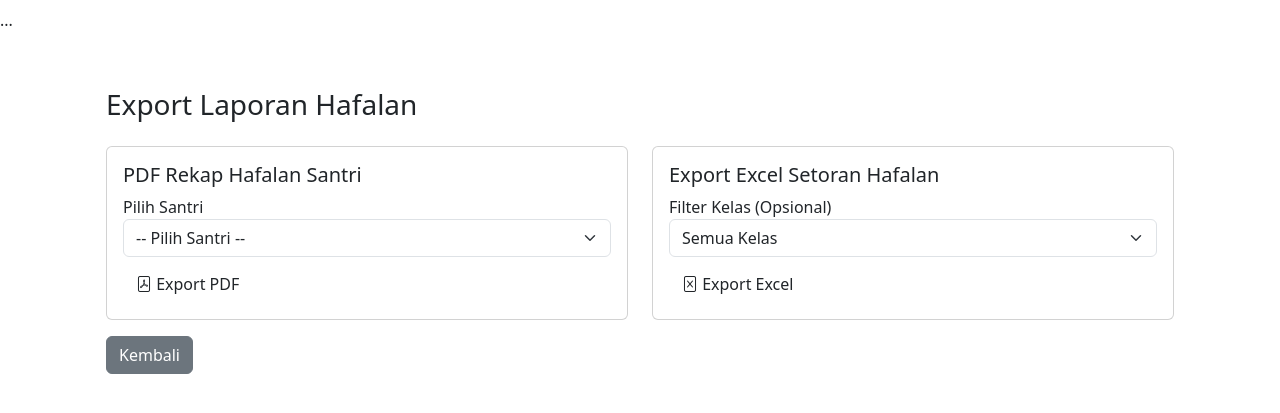
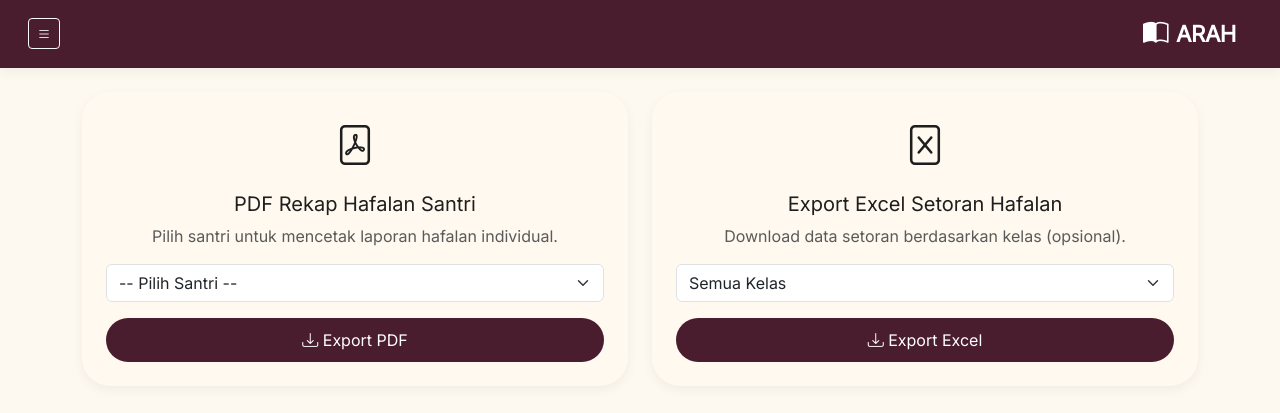
Before and after one commit to AdiiXD/ARAH-Aplikasi-Rekap-Ayat-dan-Hafalan, a PHP site: the page made by views/reports/ustadz.php in a window 1280 px wide. Shown: the top 413 px of the page. Run offline with PHP 8.4, Linux system fonts and the light colour scheme; the template is opened without the code that fills it, so the values that code supplies are empty; the visitor is signed in with stand-in values (Sample User, id 1).

Commit message:
style(reports): redesign halaman laporan untuk admin, ustadz, orang tua dengan card modern, tombol pill, dan konsisten brand ARAH

```diff
--- a/views/reports/ustadz.php
+++ b/views/reports/ustadz.php
@@ -1,59 +1,57 @@
 <?php
 /** @var \Illuminate\Database\Eloquent\Collection|\App\Models\Santri[] $santriList */
+$santriList = $santriList ?? collect();
+$title = "Laporan - Ustadz | ARAH";
+$activeMenu = "reports";
+ob_start();
 ?>
-<!DOCTYPE html>
-<html lang="id">
-<head>
-    <meta charset="UTF-8">
-    <meta name="viewport" content="width=device-width, initial-scale=1.0">
-    <title>Laporan - Ustadz</title>
-    <link href="https://cdn.jsdelivr.net/npm/bootstrap@5.3.0-alpha1/dist/css/bootstrap.min.css" rel="stylesheet">
-    <link rel="stylesheet" href="https://cdn.jsdelivr.net/npm/bootstrap-icons@1.11.3/font/bootstrap-icons.min.css">
-    <style>/* sama seperti admin */</style>
-</head>
-<body>
-<nav class="navbar navbar-maroon navbar-dark">...</nav>
-<div class="container mt-4">
-    <div class="card-custom p-4">
-        <h3 class="mb-4">Export Laporan Hafalan</h3>
-        <div class="row">
-            <div class="col-md-6 mb-3">
-                <div class="card p-3">
-                    <h5>PDF Rekap Hafalan Santri</h5>
-                    <form method="GET" action="index.php">
+
+<div class="row g-4">
+    <div class="col-md-6">
+        <div class="card-custom p-4 text-center h-100">
+            <i class="bi bi-file-pdf fs-1 text-maroon"></i>
+            <h5 class="mt-3">PDF Rekap Hafalan Santri</h5>
+            <p class="text-muted">Pilih santri untuk mencetak laporan hafalan individual.</p>
+            <form method="GET" action="index.php" class="mt-3">
                 <input type="hidden" name="action" value="ustadz/report/pdf">
-                        <div class="mb-2">
-                            <label>Pilih Santri</label>
+                <div class="mb-3">
                     <select name="santri_id" class="form-select" required>
                         <option value="">-- Pilih Santri --</option>
                         <?php foreach ($santriList as $s): ?>
-                                <option value="<?= $s->id ?>"><?= htmlspecialchars($s->nama) ?></option>
+                        <option value="<?= $s->id ?>"><?= htmlspecialchars($s->nama) ?> (<?= htmlspecialchars($s->nis ?? '-') ?>)</option>
                         <?php endforeach; ?>
                     </select>
                 </div>
-                        <button type="submit" class="btn btn-maroon"><i class="bi bi-file-pdf"></i> Export PDF</button>
+                <button type="submit" class="btn btn-maroon rounded-pill w-100"><i class="bi bi-download"></i> Export PDF</button>
             </form>
         </div>
     </div>
-            <div class="col-md-6 mb-3">
-                <div class="card p-3">
-                    <h5>Export Excel Setoran Hafalan</h5>
+    <div class="col-md-6">
+        <div class="card-custom p-4 text-center h-100">
+            <i class="bi bi-file-excel fs-1 text-maroon"></i>
+            <h5 class="mt-3">Export Excel Setoran Hafalan</h5>
+            <p class="text-muted">Download data setoran berdasarkan kelas (opsional).</p>
             <form method="GET" action="index.php">
                 <input type="hidden" name="action" value="ustadz/report/excel">
-                        <div class="mb-2">
-                            <label>Filter Kelas (Opsional)</label>
+                <div class="mb-3">
                     <select name="kelas_id" class="form-select">
                         <option value="">Semua Kelas</option>
-                                <!-- Dinamis dari kelas santri binaan, bisa query langsung -->
+                        <?php
+                        // Asumsikan ada daftar kelas dari santri binaan (bisa dikirim dari controller)
+                        $kelasList = $kelasList ?? collect();
+                        foreach ($kelasList as $k):
+                        ?>
+                        <option value="<?= $k->id ?>"><?= htmlspecialchars($k->nama_kelas) ?></option>
+                        <?php endforeach; ?>
                     </select>
                 </div>
-                        <button type="submit" class="btn btn-maroon"><i class="bi bi-file-excel"></i> Export Excel</button>
+                <button type="submit" class="btn btn-maroon rounded-pill w-100"><i class="bi bi-download"></i> Export Excel</button>
             </form>
         </div>
     </div>
 </div>
-        <a href="index.php?action=ustadz/dashboard" class="btn btn-secondary">Kembali</a>
-    </div>
-</div>
-</body>
-</html>
+
+<?php
+$content = ob_get_clean();
+include __DIR__ . '/../layouts/main.php';
+?>
```
Also changed, not shown: views/reports/admin.php (+24 -44 lines), views/reports/orangtua.php (+21 -30 lines). Lines whose indentation alone changed are shown as unchanged.
